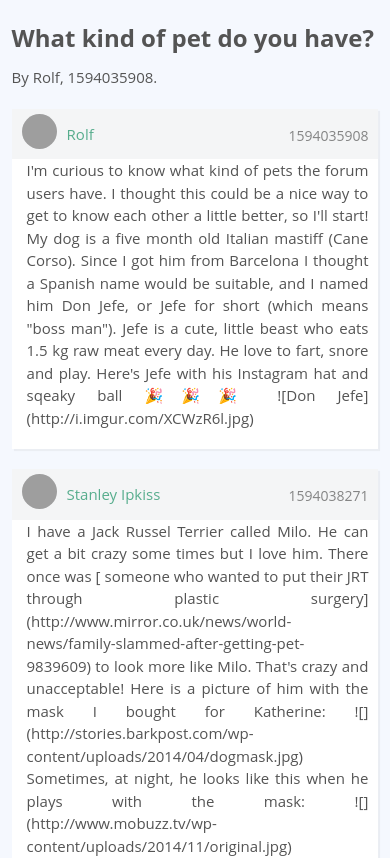
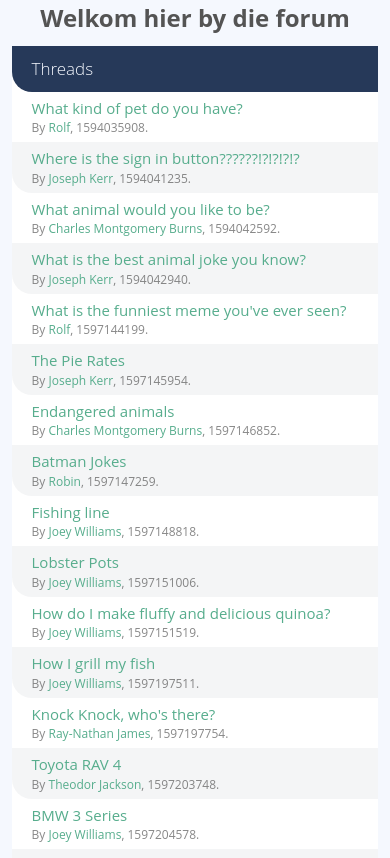
Before and after one commit to CryDeTaan/Vue3MasterClass, a Vue app: page / in a window 390 px wide. Shown: the top 858 px of the page. Built offline with nearby package versions, Linux system fonts and the light colour scheme; grey boxes are pictures that could not be loaded.

Commit message:
🎨 Clean up Home and make use of threads list

```diff
--- a/src/components/PageHome.vue
+++ b/src/components/PageHome.vue
@@ -1,363 +1,31 @@
 <template>
-
-  <div class="col-large push-top" v-for="thread in threads" :key="thread.id">
-
-    <h1>{{ thread.title }}</h1>
-
-    <p>
-      By <a href="#" class="link-unstyled">{{ userById(thread.userId).name }}</a>, {{ thread.publishedAt }}.
-      <span style="float:right; margin-top: 2px;" class="hide-mobile text-faded text-small">
-        {{ Object.keys(thread.posts).length }} replies
-        <!--
-        by {{ thread.contributors }} contributors
-        -->
-      </span>
-    </p>
-
-    <div class="post-list">
-
-      <div class="post" v-for="postId in thread.posts" :key="postId">
-
-        <div class="user-info">
-          <a href="profile.html#profile-details" class="user-name">{{ userById(postById(postId).userId).name }}</a>
-
-          <a href="profile.html#profile-details">
-            <img class="avatar-large" :src="userById(postById(postId).userId).avatar" alt="">
-          </a>
-
-          <p class="desktop-only text-small">107 posts</p>
-
-          <!--
-          <p class="desktop-only text-small">23 threads</p>
-
-          <span class="online desktop-only">online</span>
-          -->
-
-        </div>
-
-        <div class="post-content">
-          <div>
-            <p>{{ postById(postId).text }}</p>
-          </div>
-          <a href="#" style="margin-left: auto;" class="link-unstyled" title="Make a change"><i class="fa fa-pencil"></i></a>
-        </div>
-
-
-
-        <div class="post-date text-faded">
-          {{ postById(postId).publishedAt }}
-        </div>
-        <!--
-        <div class="reactions">
-          <ul>
-            <li>💡</li>
-            <li>❤️</li>
-            <li>👎</li>
-            <li>👍</li>
-            <li>👌</li>
-          </ul>
-          <button class="btn-xsmall"><span class="emoji">❤️</span>️ 3</button>
-          <button class="btn-xsmall active-reaction"><span class="emoji">👌️</span>️ 1</button>
-          <button class="btn-xsmall">+ <i class="fa fa-smile-o emoji"></i></button>
-        </div>
-        -->
-
-      </div>
-
-    </div>
-  </div>
+  <h1>Welkom hier by die forum</h1>
+  <thread-list :threads="threads" />
 </template>
 
 <script>
 import sourceData from '@/data.json'
+import threadList from "@/components/ThreadList";
 
 export default {
   name: "PageHome",
+  components: {
+    threadList
+  },
+
 
   data() {
     return {
       threads: sourceData.threads,
-      posts: sourceData.posts,
-      users: sourceData.users,
     }
   },
 
   methods: {
-    postById(postId) {
-      return this.posts.find(p => p.id === postId)
-    },
-    userById(userId) {
-      return this.users.find(p => p.id === userId)
-    }
+    //
   },
 }
 </script>
 
 <style scoped>
-.post-list {
-  margin-top: 20px;
-}
 
-.post {
-  display: flex;
-  flex-wrap: wrap;
-  justify-content: space-between;
-  background-color: white;
-  padding: 20px 10px;
-  padding-bottom: 7px;
-  box-shadow: 2px 2px 1px rgba(136, 136, 136, 0.09);
-  margin-bottom: 20px;
-}
-
-@media (max-width: 820px) {
-  .post {
-    padding: 0;
-  }
-}
-
-.post .user-info {
-  display: flex;
-  flex-direction: column;
-  align-items: center;
-  justify-content: flex-start;
-  text-align: center;
-  flex: 1 1 15%;
-  margin-right: 5px;
-}
-
-.post .user-info > * {
-  margin-bottom: 10px;
-}
-
-@media (max-width: 820px) {
-  .post .user-info {
-    order: -2;
-    flex-direction: row;
-    justify-content: flex-start;
-    background: rgba(73, 89, 96, 0.06);
-    margin-right: 0;
-    padding: 5px;
-    padding-left: 10px;
-  }
-
-  .post .user-info .avatar-large {
-    height: 35px;
-    width: 35px;
-    margin-right: 5px;
-    order: 1;
-  }
-
-  .post .user-info .user-name {
-    order: 2;
-  }
-
-  .post .user-info > * {
-    margin-right: 5px;
-    margin-bottom: 0;
-  }
-}
-
-.post .post-date {
-  flex-basis: 100%;
-  font-size: 14px;
-  text-align: right;
-  margin-bottom: 5px;
-  padding-right: 7px;
-}
-
-@media (max-width: 820px) {
-  .post .post-date {
-    order: -1;
-    flex-basis: 40%;
-    background: rgba(73, 89, 96, 0.06);
-    padding-right: 10px;
-    padding-top: 16px;
-    margin-bottom: 0px;
-  }
-}
-
-@media (max-width: 720px) {
-  .post {
-    padding: 0px;
-  }
-}
-
-.post-content {
-  display: flex;
-  flex: 1 0 83%;
-  padding-left: 15px;
-  padding-right: 10px;
-  font-size: 16px;
-  text-align: justify;
-  line-height: 1.5;
-  word-break: break-word;
-}
-
-.post-content h1, .post-content h2, .post-content h3 {
-  margin-bottom: 0;
-}
-
-.post-content p {
-  margin-bottom: 20px;
-}
-
-.post-content pre {
-  display: grid;
-  overflow: auto;
-  word-wrap: break-word;
-  border-radius: 3px;
-  padding: 10px;
-}
-
-.post-content blockquote {
-  margin: 25px 0px;
-}
-
-.post-content blockquote.big {
-  display: flex;
-  position: relative;
-}
-
-.post-content blockquote.big::before {
-  position: absolute;
-  top: -25px;
-  left: -25px;
-  font-size: 42px;
-  font-family: FontAwesome;
-  content: "\f10e";
-  color: #263959;
-}
-
-@media (max-width: 820px) {
-  .post-content blockquote.big::before {
-    top: -15px;
-    left: -18px;
-    font-size: 32px;
-  }
-}
-
-.post-content blockquote.big .quote {
-  padding-left: 20px;
-  padding-right: 15px;
-  flex-basis: 95%;
-  font-weight: 100;
-  font-style: italic;
-  font-size: 17px;
-}
-
-.post-content blockquote.big .author {
-  display: flex;
-  flex-direction: column;
-  align-items: center;
-  justify-content: flex-start;
-  text-align: center;
-}
-
-.post-content blockquote.big .author img {
-  flex: 1;
-  flex-basis: 100%;
-  margin-top: 10px;
-  width: 80px;
-  height: 80px;
-}
-
-.post-content blockquote.small {
-  display: flex;
-  position: relative;
-  flex-direction: column;
-  border: 2px solid rgba(152, 152, 152, 0.15);
-  border-bottom-left-radius: 5px;
-  border-bottom-right-radius: 5px;
-}
-
-.post-content blockquote.small::before {
-  position: absolute;
-  top: -20px;
-  left: -20px;
-  font-size: 42px;
-  font-family: FontAwesome;
-  content: "\f10e";
-  color: #263959;
-}
-
-@media (max-width: 820px) {
-  .post-content blockquote.small::before {
-    top: -18px;
-    left: -15px;
-    font-size: 32px;
-  }
-}
-
-.post-content blockquote.small .author {
-  display: flex;
-  flex-basis: 100%;
-  padding: 3px 10px 3px 28px;
-  background-color: rgba(152, 152, 152, 0.15);
-  justify-content: center;
-  align-items: center;
-}
-
-.post-content blockquote.small .author .time {
-  margin-left: 10px;
-}
-
-.post-content blockquote.small .author .fa {
-  margin-left: auto;
-  font-size: 20px;
-}
-
-.post-content blockquote.small .author .fa:hover {
-  cursor: pointer;
-}
-
-.post-content blockquote.small .quote {
-  display: flex;
-  flex-basis: 100%;
-  flex-direction: column;
-  padding: 10px;
-  font-weight: 100;
-  font-style: italic;
-  font-size: 17px;
-}
-
-.post-content blockquote.simple {
-  position: relative;
-  padding: 0px 10px 0px 20px;
-  font-weight: 100;
-  font-style: italic;
-  font-size: 17px;
-  letter-spacing: .15px;
-}
-
-.post-content blockquote.simple::before {
-  position: absolute;
-  top: -25px;
-  left: -25px;
-  font-size: 42px;
-  font-family: FontAwesome;
-  content: "\f10e";
-  color: #263959;
-}
-
-@media (max-width: 820px) {
-  .post-content blockquote.simple::before {
-    top: -15px;
-    left: -18px;
-    font-size: 32px;
-  }
-}
-
-.post-content blockquote.simple .author {
-  display: block;
-  margin-top: 10px;
-  font-weight: normal;
-}
-
-.post-content blockquote.simple .author .time {
-  margin-left: 10px;
-}
-
-.post-listing-editor {
-  flex: 1 1 83%;
-}
 </style>
```
